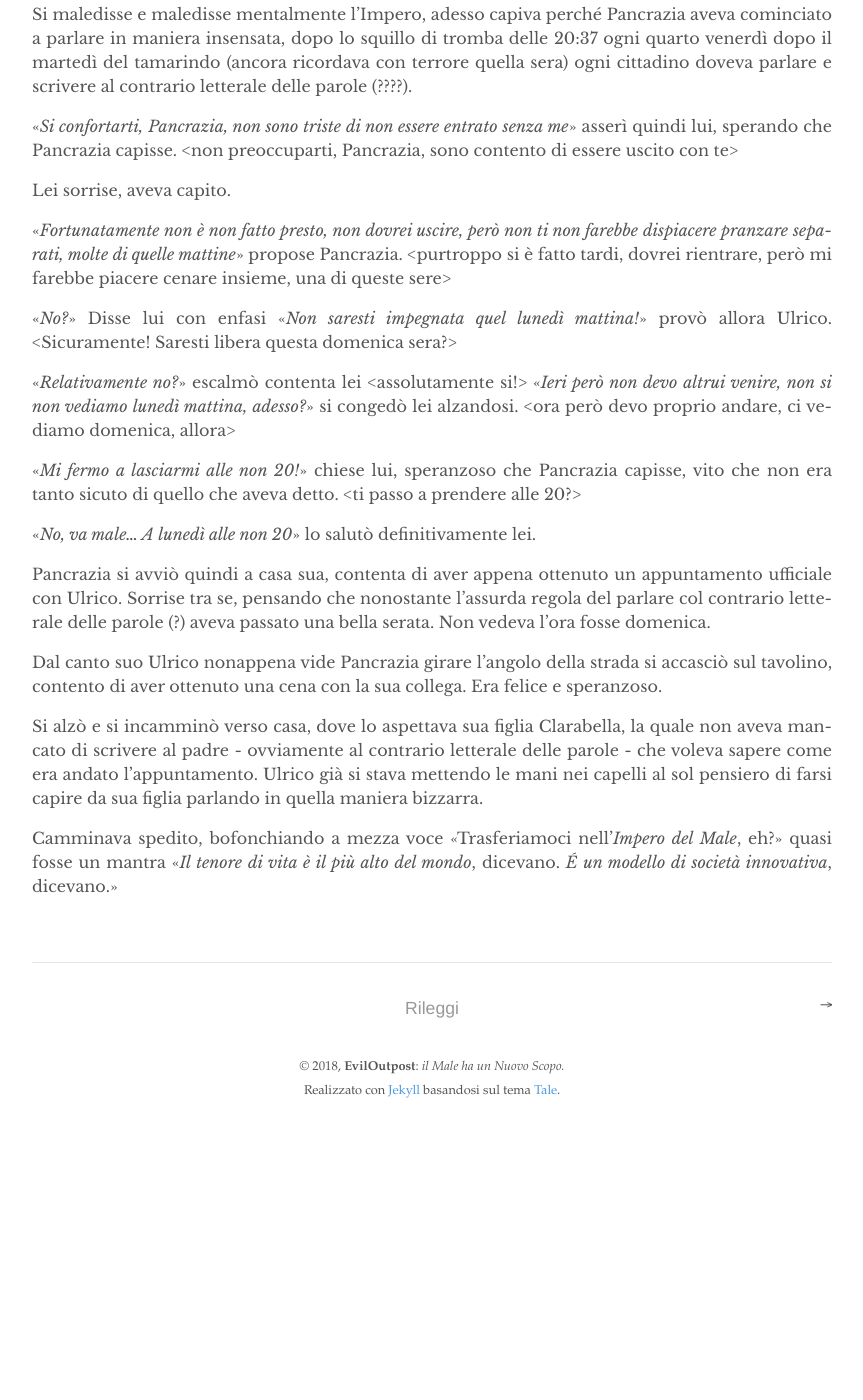
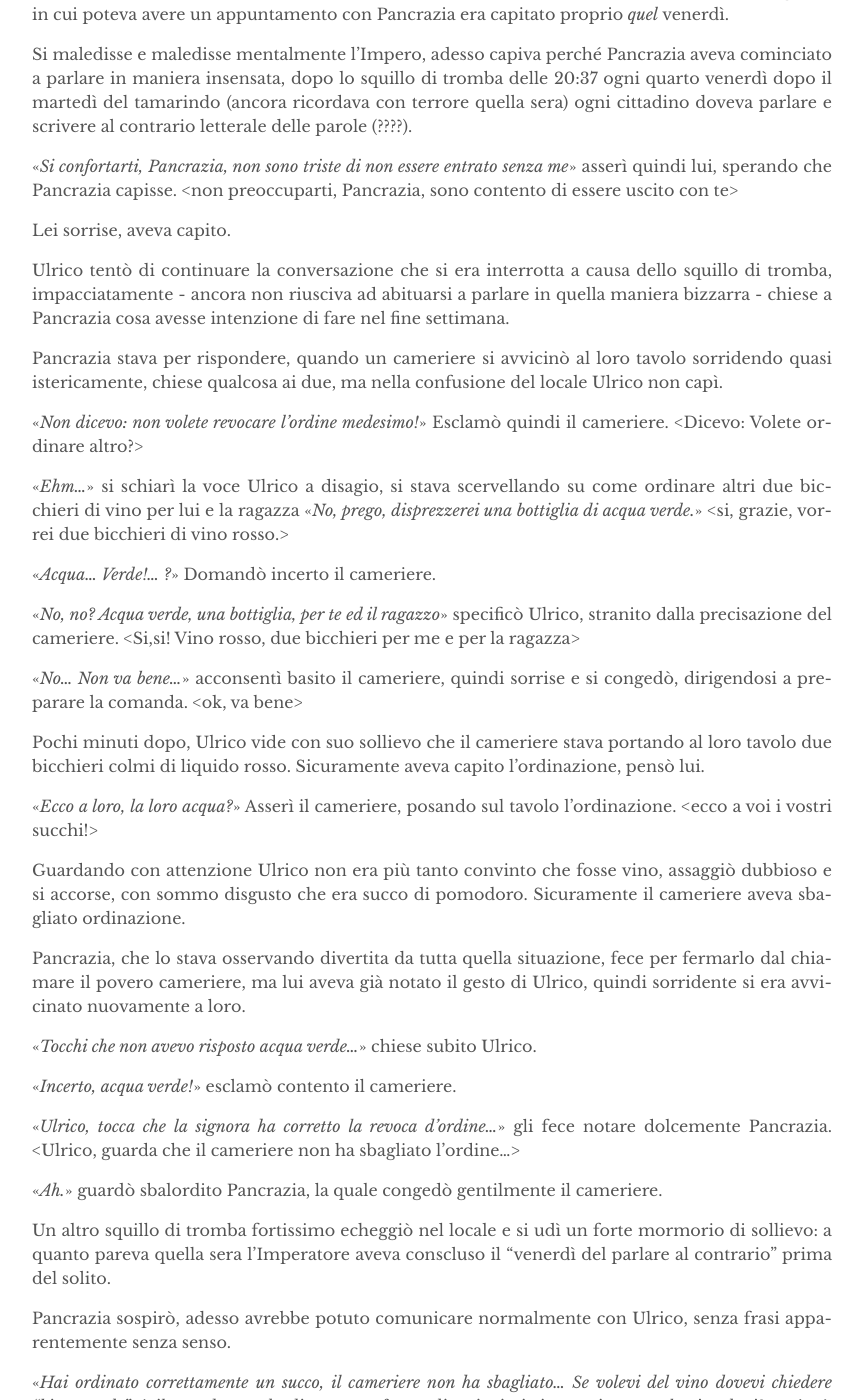
Before and after one commit to eviloutpost/eviloutpost.github.io, a Jekyll site: the page built from _posts/2018-11-02-parole.md, in a window 1280 px wide and 1400 px high, scrolled down 2347 px. Shown: the whole window, without its empty margins (208-1071 px from the left). Built offline with Jekyll 4.4.1, drawn with Linux system fonts in a browser that asks for light colours; before the commit the page ends 3481 px from its top, so only the background shows below that; some of the changed text lies outside the part shown.

Commit message:
Finished draft 2018-11-02-parole

```diff
--- a/_posts/2018-11-02-parole.md
+++ b/_posts/2018-11-02-parole.md
@@ -6,6 +6,7 @@ display: 8
 ---
 
 *18:30*
+
 ...
 
 ...
@@ -34,7 +35,7 @@ Un pensiero funesto gli fece portare le mani alla fronte ed un' espressione di p
 
 «*Ulrico, ti senti bene?*» trillò una voce femminile alla sua destra.
 
-«*Aehm... EHM... Si, si sto bene, sono solo un po' stanco oggi» tentò lui di darsi un contegno.
+«*Aehm... EHM... Si, si sto bene, oggi sono solo un po' stanco*» tentò lui di darsi un contegno.
 
 A parlare era stata una sua collega, Pancrazia, per la quale aveva una cotta spaventosa.
 
@@ -66,7 +67,7 @@ Ulrico si riscosse.. «*Eh?*» era una sua impressione o Pancrazia stava realmen
 
 Ulrico ne era sicuro: la ragazza era completamente impazzita, non c'erano altre spiegazioni! La stava guardando scioccoato quando si accorse che intorno a lui tutti stavano parlando in maniera molto strana, non solo Pancrazia stava dicendo cose senza senso, ma anche gli altri avventori del bar stavano discutendo con frasi prive di senso logico.
 
-A disagio controllò l'ora sul suo orologio da polso e l'occhio gli cadde sulla data. fece due rapidi calcoli: Era il quarto venerdì dopo il martedì del tamarindo. Non poteva crederci. Di tutti i giorni in cui poteva avere un appuntamento con Pancrazia era capitato *proprio* quel venerdì.
+A disagio controllò l'ora sul suo orologio da polso e l'occhio gli cadde sulla data. Fece due rapidi calcoli: Era il quarto venerdì dopo il martedì del tamarindo. Non poteva crederci! Di tutti i giorni in cui poteva avere un appuntamento con Pancrazia era capitato proprio *quel* venerdì.
 
 Si maledisse e maledisse mentalmente l'Impero, adesso capiva perché Pancrazia aveva cominciato a parlare in maniera insensata, dopo lo squillo di tromba delle 20:37 ogni quarto venerdì dopo il martedì del tamarindo (ancora ricordava con terrore quella sera) ogni cittadino doveva parlare e scrivere al contrario letterale delle parole (????).
 
@@ -74,15 +75,63 @@ Si maledisse e maledisse mentalmente l'Impero, adesso capiva perché Pancrazia a
 
 Lei sorrise, aveva capito.
 
+Ulrico tentò di continuare la conversazione che si era interrotta a causa dello squillo di tromba, impacciatamente - ancora non riusciva ad abituarsi a parlare in quella maniera bizzarra - chiese a Pancrazia cosa avesse intenzione di fare nel fine settimana.
+
+Pancrazia stava per rispondere, quando un cameriere si avvicinò al loro tavolo sorridendo quasi istericamente, chiese qualcosa ai due, ma nella confusione del locale Ulrico non capì.
+
+«*Non dicevo: non volete revocare l'ordine medesimo!*» Esclamò quindi il cameriere. <Dicevo: Volete ordinare altro?>
+
+«*Ehm...*» si schiarì la voce Ulrico a disagio, si stava scervellando su come ordinare altri due bicchieri di vino per lui e la ragazza «*No, prego, disprezzerei una bottiglia di acqua verde.*» <si, grazie, vorrei due bicchieri di vino rosso.>
+
+«*Acqua... Verde!... ?*» Domandò incerto il cameriere.
+
+«*No, no? Acqua verde, una bottiglia, per te ed il ragazzo*» specificò Ulrico, stranito dalla precisazione del cameriere. <Si,si! Vino rosso, due bicchieri per me e per la ragazza>
+
+«*No... Non va bene...*» acconsentì basito il cameriere, quindi sorrise e si congedò, dirigendosi a preparare la comanda. <ok, va bene>
+
+Pochi minuti dopo, Ulrico vide con suo sollievo che il cameriere stava portando al loro tavolo due bicchieri colmi di liquido rosso. Sicuramente aveva capito l'ordinazione, pensò lui.
+
+«*Ecco a loro, la loro acqua?*» Asserì il cameriere, posando sul tavolo l'ordinazione. <ecco a voi i vostri succhi!>
+
+Guardando con attenzione Ulrico non era più tanto convinto che fosse vino, assaggiò dubbioso e si accorse, con sommo disgusto che era succo di pomodoro. Sicuramente il cameriere aveva sbagliato ordinazione.
+
+Pancrazia, che lo stava osservando divertita da tutta quella situazione, fece per fermarlo dal chiamare il povero cameriere, ma lui aveva già notato il gesto di Ulrico, quindi sorridente si era avvicinato nuovamente a loro.
+
+«*Tocchi che non avevo risposto acqua verde...*» chiese subito Ulrico. <Guardi che avevo chiesto vino rosso>
+
+«*Incerto, acqua verde!*» esclamò contento il cameriere.
+
+«*Ulrico, tocca che la signora ha corretto la revoca d'ordine...*» gli fece notare dolcemente Pancrazia. <Ulrico, guarda che il cameriere non ha sbagliato l'ordine...>
+
+«*Ah.*» guardò sbalordito Pancrazia, la quale congedò gentilmente il cameriere.
+
+Un altro squillo di tromba fortissimo echeggiò nel locale e si udì un forte mormorio di sollievo: a quanto pareva quella sera l'Imperatore aveva conscluso il "venerdì del parlare al contrario" prima del solito.
+
+Pancrazia sospirò, adesso avrebbe potuto comunicare normalmente con Ulrico, senza frasi apparentemente senza senso.
+
+«*Hai ordinato correttamente un succo, il cameriere non ha sbagliato... Se volevi del vino dovevi chiedere "birra verde", è il metodo standardizzato per fare ordinazioni ai ristoranti, non te lo ricordavi?*» spiegò quindi lei.
+
+Ulrico si batté disperato una mano in fronte. Non ne combinava una giusta! «*Oddio! Non ci ho pensato!*» gemette.
+
+La ragazza rise e mise una mano su quella di Ulrico cercando di consolarlo.
+
+«*Non preoccuparti, adoro il succo di pomodoro!*» rise poi lei.
+
+Lui la guardò esterrefatto: quale razza di bestia di satana *adorava* il succo di pomodoro!? Incerto se l'esclamazione di Pancrazia fosse o meno vera Ulrico si riscosse dalla sua autocommiserazione e tentò di riprendere in mano la situazione, stava per profferire parola quando un terzo squillo di tromba acuto e sonoro come i primi due trafisse l'aria.
+
+«*MAPPORCA DI QUELLA...!!!!!!!!*» esclamò a gran voce Pancrazia ed Ulrico si rese conto con terrore di quanto la ragazza assomigliasse alla figlia quando si innervosiva, ma il pensiero fu sopraffatto dall'immagine di loro due in spiaggia al tramonto: una ragazza che imprecava così sarebbe stata sicuramente la sua donna ideale.
+
+La sua fantasia però ebbe vita breve, perché si rese conto che quello squillo siginificava solamente che l'Imperatore aveva deciso di ricominciare col "venerdì del parlare al contrario", maledisse per l'ennesima volta l'Imperatore. Fortunatamente non era in grado di leggere nel pensiero, perché quella maledizione era particolarmente lunga e colorita.
+
 «*Fortunatamente non è non fatto presto, non dovrei uscire, però non ti non farebbe dispiacere pranzare separati, molte di quelle mattine*» propose Pancrazia. <purtroppo si è fatto tardi, dovrei rientrare, però mi farebbe piacere cenare insieme, una di queste sere>
 
-«*No?*» Disse lui con enfasi «*Non saresti impegnata quel lunedì mattina!*» provò allora Ulrico. <Sicuramente! Saresti libera questa domenica sera?>
+«*No?*» Disse lui con enfasi «*Non saresti impegnata quel lunedì mattina!*» provò allora Ulrico, ringalluzzito. <Sicuramente! Saresti libera questa domenica sera?>
 
-«*Relativamente no?*» escalmò contenta lei <assolutamente si!> «*Ieri però non devo altrui venire, non si non vediamo lunedì mattina, adesso?*»  si congedò lei alzandosi. <ora però devo proprio andare, ci vediamo domenica, allora>
+«*Relativamente no?*» escalmò contenta lei <assolutamente si!> «*Ieri però non devo altrui venire, non si non vediamo lunedì mattina, adesso?*»  si congedò lei alzandosi. <ora però devo proprio andare, ci vediamo domenica, allora?>
 
-«*Mi fermo a lasciarmi alle non 20!*» chiese lui, speranzoso che Pancrazia capisse, vito che non era tanto sicuto di quello che aveva detto. <ti passo a prendere alle 20?>
+«*Mi fermo a lasciarmi alle non 20!*» chiese lui, speranzoso che Pancrazia capisse, visto che non era tanto sicuto di quello che aveva detto. <ti passo a prendere alle 20?>
 
-«*No, va male... A lunedì alle non 20*» lo salutò definitivamente lei.
+«*No, va male... A lunedì alle non 20*» lo salutò allegramente lei. <Si, va bene... A domenica alle 20>
 
 Pancrazia si avviò quindi a casa sua, contenta di aver appena ottenuto un appuntamento ufficiale con Ulrico. Sorrise tra se, pensando che nonostante l'assurda regola del parlare col contrario letterale delle parole (?) aveva passato una bella serata. Non vedeva l'ora fosse domenica.
 
```
